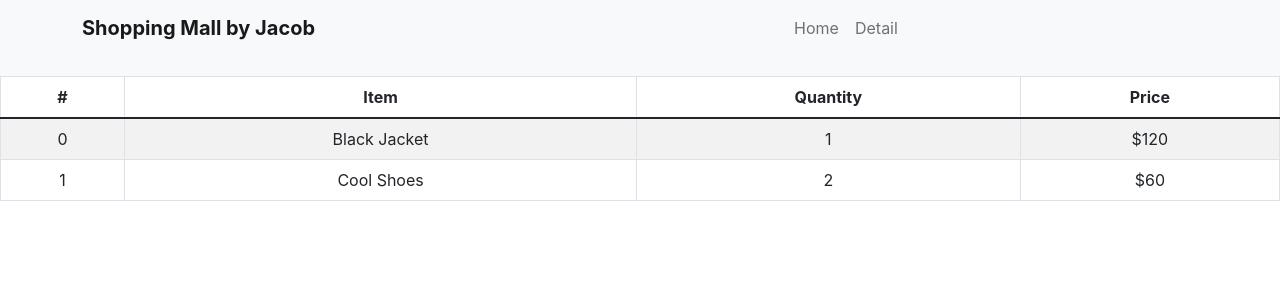
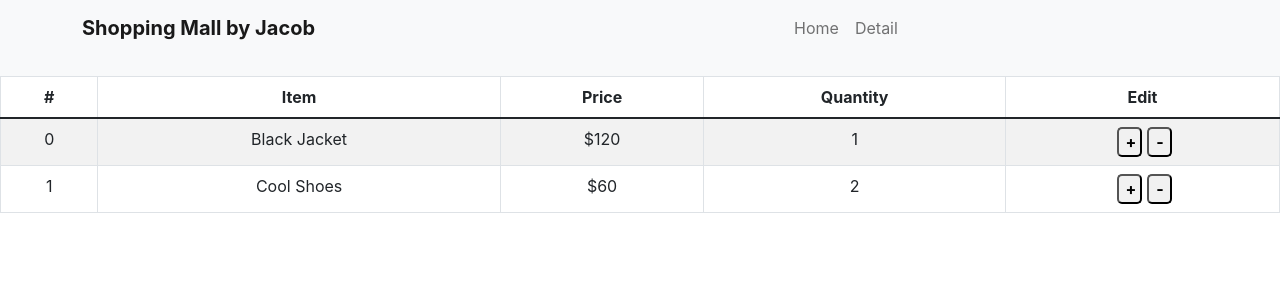
Before and after one commit to everywherejacobkim/Project_Shopping-mall_React, a React (Create React App) app: page /cart in a window 1280 px wide. Shown: the top 300 px of the page. Built offline with nearby package versions, Linux system fonts and the light colour scheme.

Commit message:
feat: add quantity btns by Redux data modifying

```diff
--- a/src/component/Cart.js
+++ b/src/component/Cart.js
@@ -10,20 +10,31 @@ function Cart(props) {
                     <tr>
                     <th>#</th>
                     <th>Item</th>
+                    <th>Price</th>
                     <th>Quantity</th>
-                    <th>Price</th>
+                    <th>Edit</th>
                     </tr>
                 </thead>
 
                 <tbody>
                 {
-                    props.state.map((a, i)=>{
+                    props.state.map((a, i )=>{
                         return (
                             <tr key={i}>
                                 <td>{a.id}</td>
                                 <td>{a.name}</td>
+                                <td>{a.price}</td>
                                 <td>{a.quantity}</td>
-                                <td>{a.price}</td>
+                                <td>
+                                    <button onClick={()=>{
+                                         props.dispatch({type: 'addNum'})
+                                    }}><b>+</b></button>
+
+                                    <button onClick={()=>{
+                                         props.dispatch({type: 'deductNum'})
+                                    }}><b>-</b></button>
+                                </td>
+
                             </tr>
                         )
                     })
--- a/src/component/Detail.scss
+++ b/src/component/Detail.scss
@@ -55,6 +55,14 @@ img {
     color: black;
 }
 
+td {
+    button {
+        width: 25px;
+        margin-left: 5px;
+        border-radius: 5px;
+        background-color: rgb(241, 241, 241)
+    }
+}
 
 // SASS Extend Grammar
 .itemAlert2 {
--- a/src/index.js
+++ b/src/index.js
@@ -9,12 +9,38 @@ import {BrowserRouter} from 'react-router-dom';
 import {Provider} from 'react-redux';
 import { createStore } from 'redux';
 
-let store = createStore(()=>{
-  return [
-    {id:0, name:'Black Jacket', quantity: 1, price: '$120'},
-    {id:1, name:'Cool Shoes', quantity: 2, price: '$60'}
-  ]
-});
+
+/*** Redux data ***/
+// let store = createStore(()=>{
+//   return [
+//     {id:0, name:'Black Jacket', quantity: 1, price: '$120'},
+//     {id:1, name:'Cool Shoes', quantity: 2, price: '$60'}
+//   ]
+// });
+
+/*** Redux data modify method ***/
+let cartState = [
+  {id:0, name:'Black Jacket', quantity: 1, price: '$120'},
+  {id:1, name:'Cool Shoes', quantity: 2, price: '$60'}
+]
+function reducer(state=cartState, modify){
+  if (modify.type === 'addNum'){
+    let copyState = [...state];
+    copyState[0].quantity++;
+    return copyState
+  } else if(modify.type === 'deductNum'){
+    let copyState2 = [...state];
+    copyState2[0].quantity--;
+    return copyState2
+  } else {
+    return state
+  }
+}
+
+let store = createStore(reducer);
+
+
+
 
 ReactDOM.render(
   <React.StrictMode>
```
